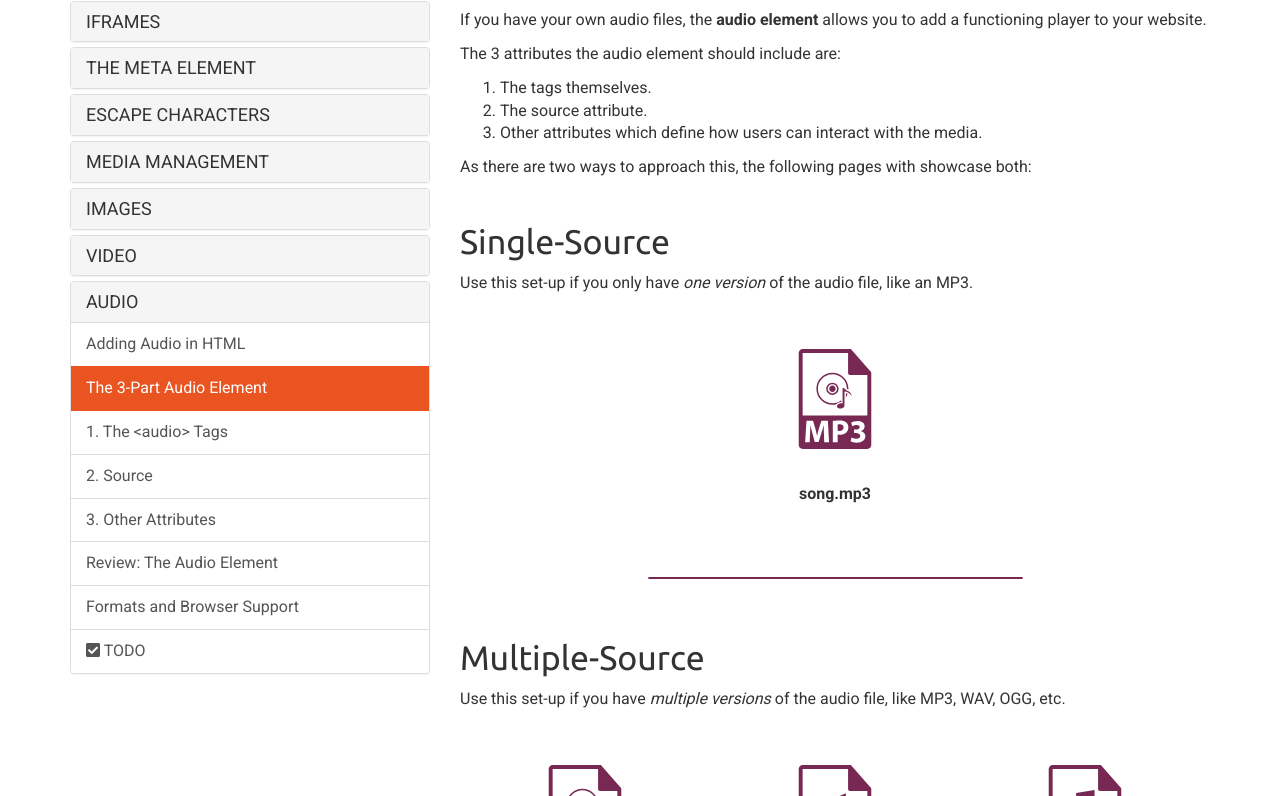
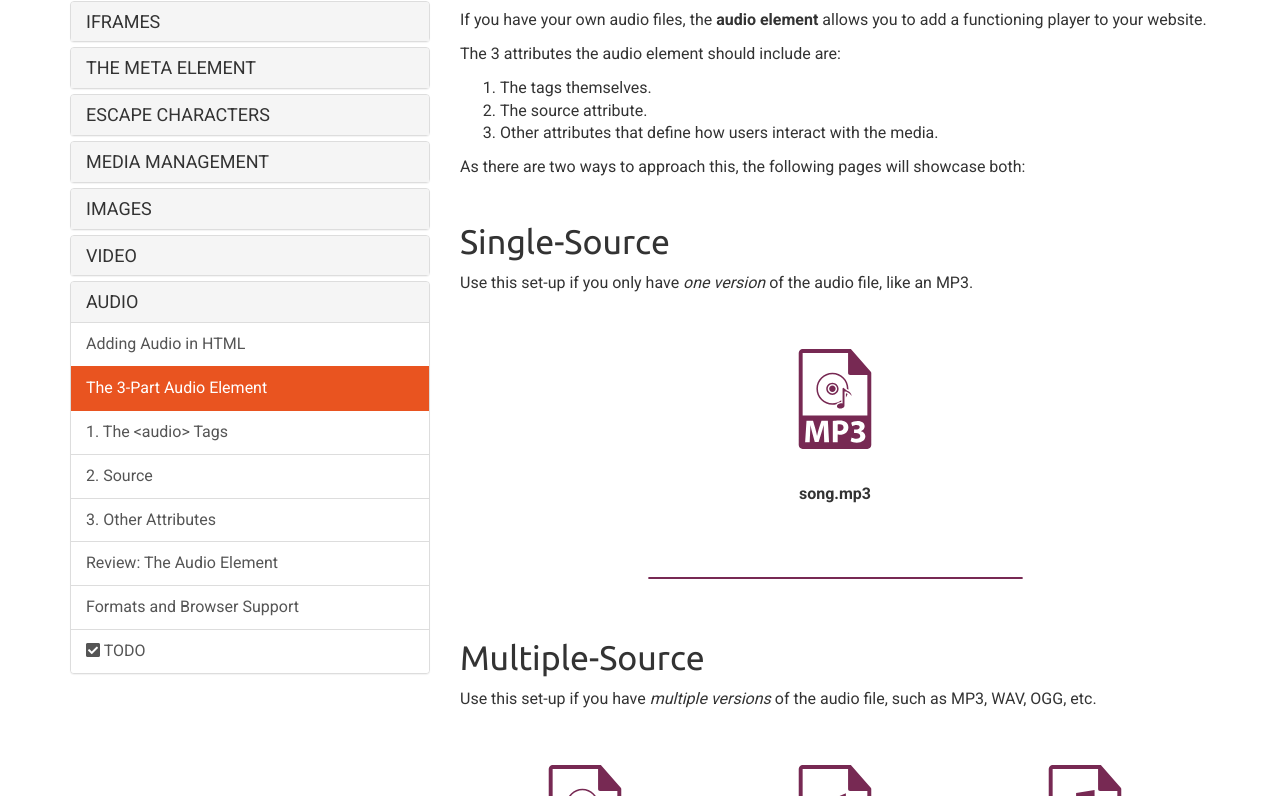
Before and after one commit to Montana-Media-Arts/webDesignFall2024, a Jekyll site: the page built from _docs/topic-07/08-audio/page-02.md, in a window 1280 px wide and 1330 px high. Shown: the part 187-983 px from the top of the window. Built offline with Jekyll 4.4.1, drawn with Linux system fonts in a browser that asks for light colours; nearby versions of some CDN libraries.

Commit message:
Update page-02.md

```diff
--- a/_docs/topic-07/08-audio/page-02.md
+++ b/_docs/topic-07/08-audio/page-02.md
@@ -12,9 +12,9 @@ The 3 attributes the audio element should include are:
 
 1. The tags themselves.
 2. The source attribute.
-3. Other attributes which define how users can interact with the media.
+3. Other attributes that define how users interact with the media.
 
-<span class="label label-info"></span> As there are two ways to approach this, the following pages with showcase both:
+<span class="label label-info"></span> As there are two ways to approach this, the following pages will showcase both:
 
 ## Single-Source
 Use this set-up if you only have _one version_ of the audio file, like an MP3.
@@ -28,7 +28,7 @@ Use this set-up if you only have _one version_ of the audio file, like an MP3.
 
 
 ## Multiple-Source
-Use this set-up if you have _multiple versions_ of the audio file, like MP3, WAV, OGG, etc.
+Use this set-up if you have _multiple versions_ of the audio file, such as MP3, WAV, OGG, etc.
 
 <div class="container-row">
   <div class="col-sm-4">
```
